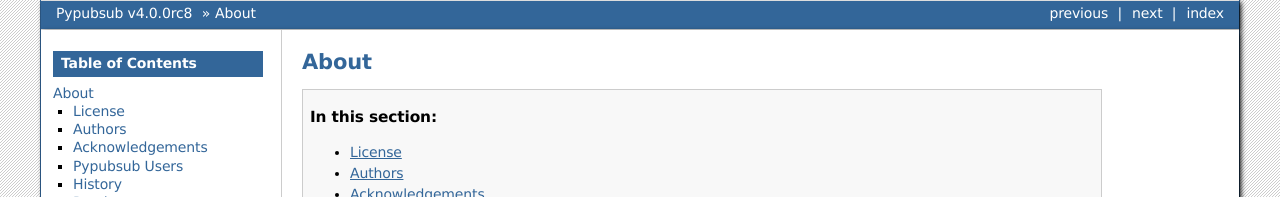
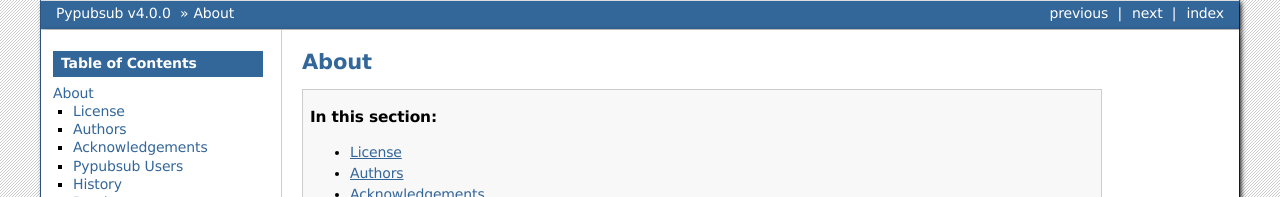
Before and after one commit to schollii/pypubsub, a Sphinx documentation site: the page built from docs/about.rst, in a window 1280 px wide and 900 px high. Shown: the top 197 px of the window. Built offline with Sphinx 7.4.7, drawn with Linux system fonts in a browser that asks for light colours; some of the changed text lies outside the part shown.

Commit message:
CHG: release number ADD: test for python 3.6

```diff
--- a/docs/changelog.rst
+++ b/docs/changelog.rst
@@ -3,7 +3,7 @@
 
 High-level changelog. For details, consult the SVN logs.
 
-:4.0.0 (Nov 2016):
+:4.0.0 (Dec 2016):
 
 * Support Python 3.5
 * Distribution via wheel
--- a/src/pubsub/__init__.py
+++ b/src/pubsub/__init__.py
@@ -8,7 +8,7 @@
 _PREVIOUS_RELEASE_DATE = "2014-02-01"
 _PREVIOUS_RELEASE_VER = "3.3.0"
 
-__version__ = "4.0.0rc8"
+__version__ = "4.0.0"
 
 __all__ = [
     'pub',
```
Also changed, not shown: 2 other files.
